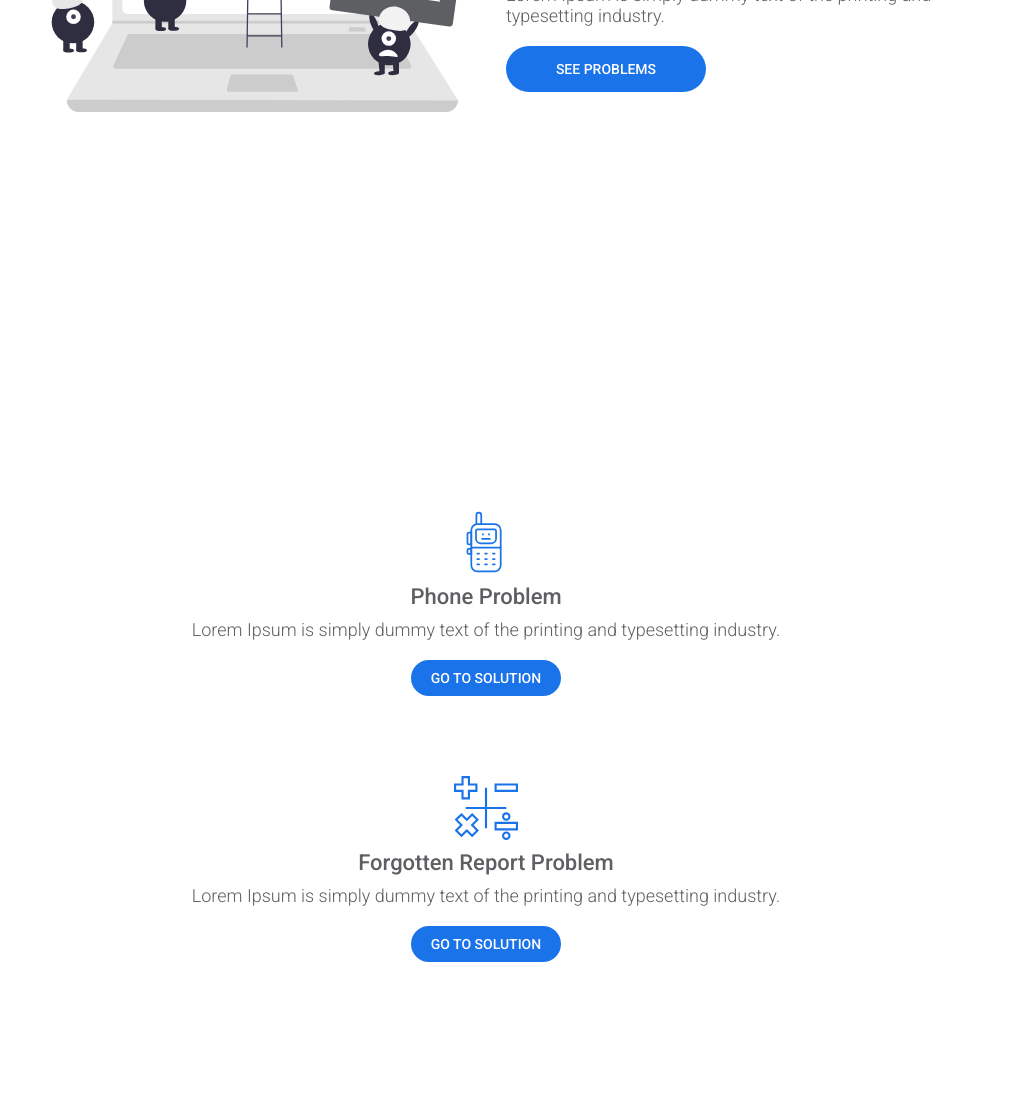
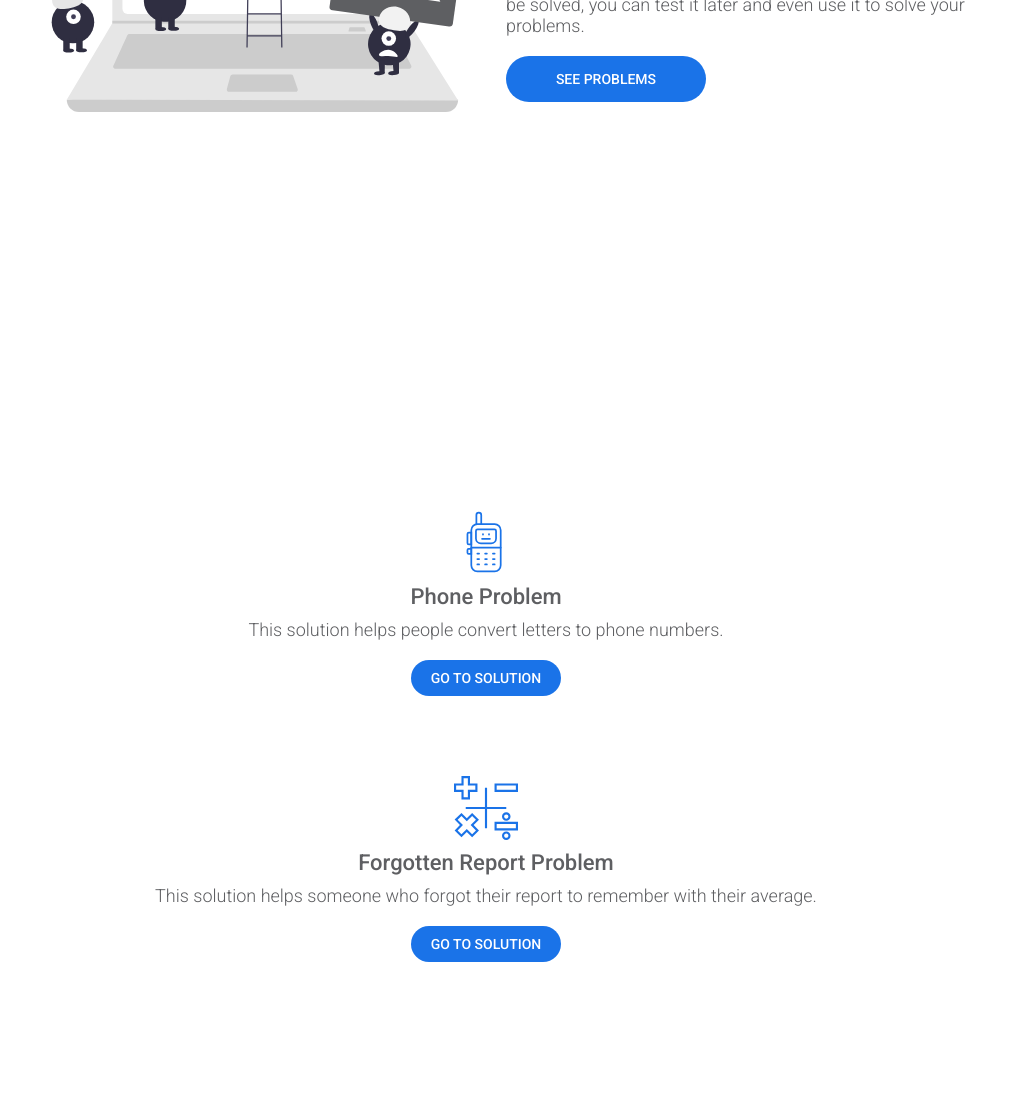
Before and after one commit to cmms1/git-blinders, a plain HTML site: page index.html in a window 1280 px wide. Shown: the part 464-1570 px from the top of the page, without its empty margins (154-1169 px from the left). Drawn offline with Linux system fonts and the light colour scheme.

Commit message:
feat: final texts added

```diff
--- a/index.html
+++ b/index.html
@@ -29,8 +29,8 @@
           <h2>This website was made to solve some problems</h2>
           <h1>Let us show you how we solve it!</h1>
           <h4>
-            Lorem Ipsum is simply dummy text of the printing and typesetting
-            industry.
+            We made small implementations that allowed the problem to be solved,
+            you can test it later and even use it to solve your problems.
           </h4>
           <a href="#problems" class="action-button">SEE PROBLEMS</a>
         </div>
@@ -43,10 +43,7 @@
             class="phone-icon"
           />
           <h1>Phone Problem</h1>
-          <p>
-            Lorem Ipsum is simply dummy text of the printing and typesetting
-            industry.
-          </p>
+          <p>This solution helps people convert letters to phone numbers.</p>
           <a class="card-button" href="#phone-problem">GO TO SOLUTION</a>
         </div>
         <div class="card">
@@ -57,8 +54,8 @@
           />
           <h1>Forgotten Report Problem</h1>
           <p>
-            Lorem Ipsum is simply dummy text of the printing and typesetting
-            industry.
+            This solution helps someone who forgot their report to remember with
+            their average.
           </p>
           <a class="card-button" href="#forgotten-report-problem"
             >GO TO SOLUTION</a
```
